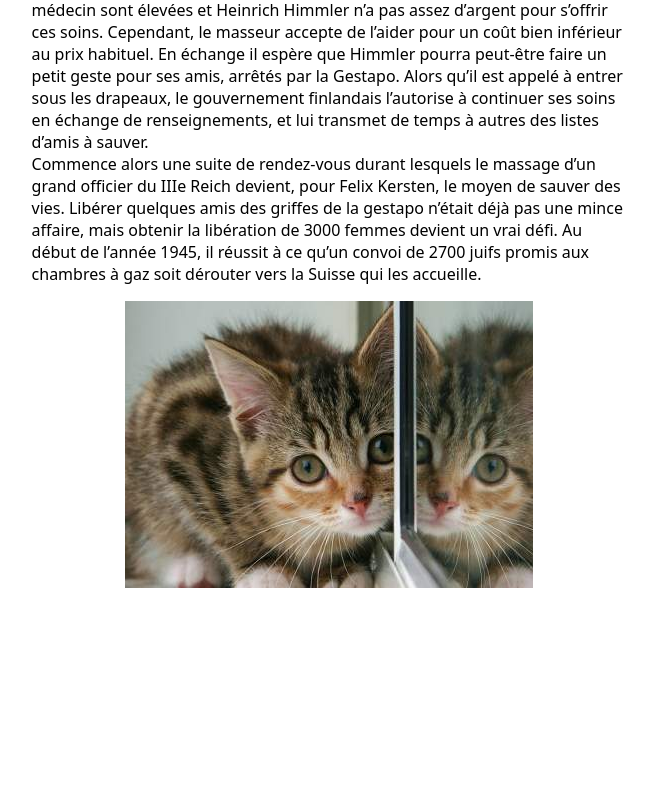
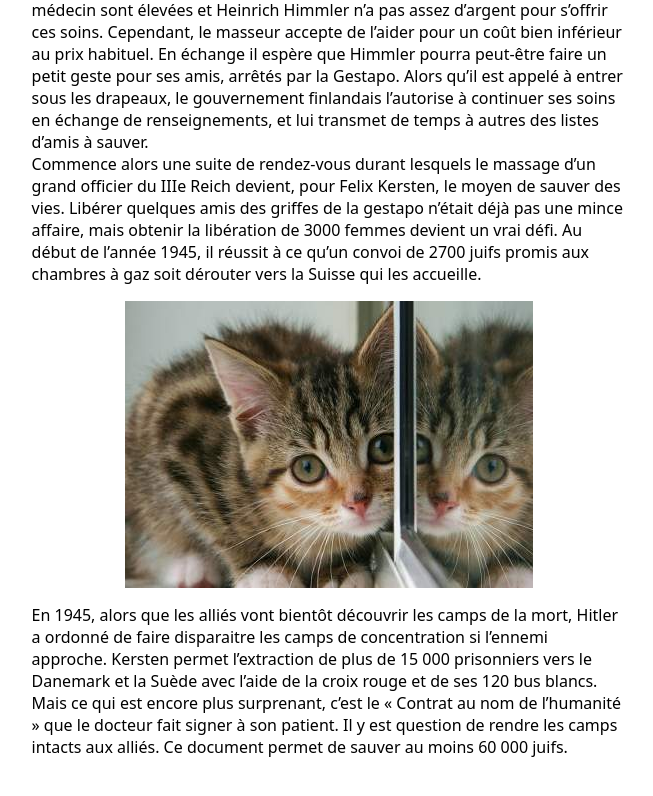
Before and after one commit to elsarb4/Felix_Kersten, a plain HTML site: page index.html in a window 1280 px wide. Shown: the part 585-1381 px from the top of the page, without its empty margins (311-964 px from the left). Drawn offline with Linux system fonts and the light colour scheme.

Commit message:
un nouveau paragraphe

```diff
--- a/index.html
+++ b/index.html
@@ -85,6 +85,16 @@
         Suisse qui les accueille.
       </p>
       <img src="chat.jpeg" alt="image de chat trop mignon" />
+      <p>
+        En 1945, alors que les alliés vont bientôt découvrir les camps de la
+        mort, Hitler a ordonné de faire disparaitre les camps de concentration
+        si l’ennemi approche. Kersten permet l’extraction de plus de 15 000
+        prisonniers vers le Danemark et la Suède avec l’aide de la croix rouge
+        et de ses 120 bus blancs. Mais ce qui est encore plus surprenant, c’est
+        le « Contrat au nom de l’humanité » que le docteur fait signer à son
+        patient. Il y est question de rendre les camps intacts aux alliés. Ce
+        document permet de sauver au moins 60 000 juifs.
+      </p>
     </main>
   </body>
 </html>
```
